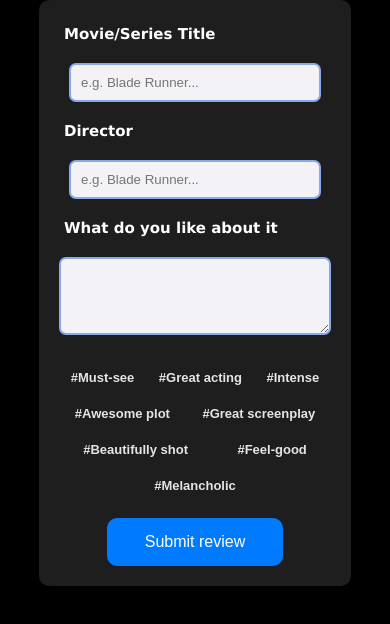
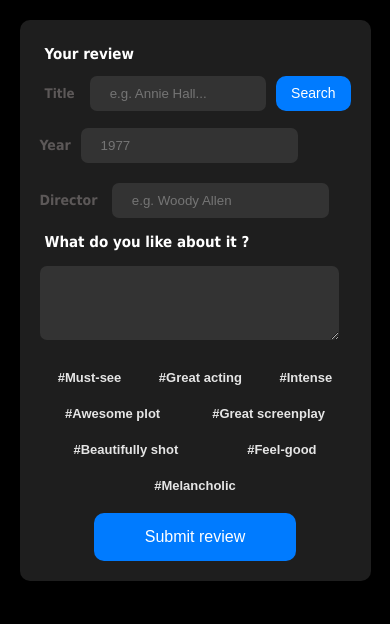
Before and after one commit to evakalo/movie-app, a React (Create React App) app: page / in a window 390 px wide. Shown: the top 624 px of the page. Built offline with nearby package versions, Linux system fonts and the light colour scheme; the HTML template or start-up script is replaced by a standard one.

Commit message:
added search input for the movie that is connected to the omdb api which takes year, title and poster of the movie, and fills the form inputs automatically. when review is submitted it is shown with poster, title, year and the rveview text that the user wrote.

```diff
--- a/src/components/Reviews/MovieReview.js
+++ b/src/components/Reviews/MovieReview.js
@@ -1,19 +1,30 @@
 import filmsStyles from "../../styles/MovieReview.module.css";
 
-const MovieReview = ({ title, text, director, children, selectedTags }) => {
+const MovieReview = ({ text, selectedTags, movie }) => {
   return (
     <div className={filmsStyles.wrapper}>
-      <h2>{children}</h2>
-      <h3 className={filmsStyles.header}>Title : {title}</h3>
-      <h5 className={filmsStyles.cast}>director: {director}</h5>
-      <p className={filmsStyles.text}>Review: {text}</p>
+      <img
+        src={movie.poster}
+        className={filmsStyles.poster}
+        alt="movie poster"
+      ></img>
+      <div className={filmsStyles.textWrapper}>
+        <h3 className={filmsStyles.header}>{movie.title}</h3>
+        <div className={filmsStyles.titles}>
+          <h5 className={filmsStyles.cast}>Year: {movie.year}</h5>
+          <h5 className={filmsStyles.cast}>Director: {movie.director}</h5>
+        </div>
+        <h5 className={filmsStyles.text}>Review:</h5>
+        <p className={filmsStyles.text}> {text}</p>
         <div className={filmsStyles.tags}>
           {selectedTags ? (
             selectedTags.map((tag, index) => <p key={index}>#{tag}</p>)
           ) : (
             <p></p>
           )}
+        </div>{" "}
       </div>
+
       {/* <p className={filmsStyles.author}> by: {data.author}</p> */}
     </div>
   );
--- a/src/components/Reviews/ReviewForm.js
+++ b/src/components/Reviews/ReviewForm.js
@@ -6,6 +6,11 @@ const ReviewForm = ({
   handleChange,
   handleSubmit,
   handleTagClick,
+  handleSearch,
+  showSuggestions,
+  data,
+  fillInMovie,
+  movie,
 }) => {
   const buttons = [
     "Must-see",
@@ -21,23 +26,61 @@ const ReviewForm = ({
   return (
     <section className={formStyles.review}>
       <form onSubmit={handleSubmit}>
-        <h3 className={formStyles.title}>Movie/Series Title </h3>
+        <h3 className={formStyles.title}>Your review </h3>
+        <div className={formStyles.searchBar}>
+          <h5>Title</h5>
           <input
             name="title"
-          type="text"
-          placeholder="e.g. Blade Runner..."
+            type="search"
+            placeholder="e.g. Annie Hall..."
             value={title || ""}
             onChange={handleChange}
           ></input>{" "}
-        <h3 className={formStyles.title}>Director</h3>
+          <button className={formStyles.search} onClick={handleSearch}>
+            Search
+          </button>{" "}
+        </div>
+        {showSuggestions && data && data.length > 0 ? (
+          <ul className={formStyles.searchResults}>
+            {data.map((movie, index) => (
+              <li
+                onClick={() =>
+                  fillInMovie(movie.Title, movie.Year, movie.Poster)
+                }
+                key={index}
+              >
+                {movie.Title} : {movie.Year}
+              </li>
+            ))}
+          </ul>
+        ) : !data ? (
+          <p>No results</p>
+        ) : (
+          <></>
+        )}{" "}
+        <div className={formStyles.inputsWrapper}>
+          <h4 className={formStyles.smallTitle}>
+            Year
+            <input
+              name="year"
+              type="text"
+              placeholder="1977"
+              value={movie.year || ""}
+              onChange={handleChange}
+            ></input>
+          </h4>{" "}
+          <h4 className={formStyles.smallTitle}>
+            Director{" "}
             <input
               name="director"
               type="text"
-          placeholder="e.g. Blade Runner..."
+              placeholder="e.g. Woody Allen"
               value={director || ""}
               onChange={handleChange}
             ></input>{" "}
-        <h3>What do you like about it</h3>
+          </h4>
+        </div>
+        <h3 className={formStyles.title}> What do you like about it ?</h3>
         <textarea
           name="text"
           cols="15"
--- a/src/components/Reviews/ReviewList.js
+++ b/src/components/Reviews/ReviewList.js
@@ -7,10 +7,12 @@ import ReviewForm from "./ReviewForm";
 import MovieReview from "./MovieReview";
 
 const ReviewList = () => {
+  const [review, setReview] = useState({});
   const [reviews, setReviews] = useState([]);
-  //const [showReview, setShowReview] = useState(false);
+  const [data, setData] = useState({});
+
+  const [showSuggestions, setShowSuggestions] = useState(false);
   const [selectedTags, setSelectedTags] = useState([]);
-  const [review, setReview] = useState({});
   const handleTagClick = (e) => {
     const tag = e.target.value;
     setSelectedTags((prevTags) => [...prevTags, tag]); // Update selectedTags
@@ -25,15 +27,59 @@ const ReviewList = () => {
     const value = e.target.value;
     setReview((values) => ({ ...values, [name]: value }));
   };
+  const handleData = (data) => {
+    if (data) {
+      // console.log(data.Search);
+      const film = data.Search;
+
+      setData(film);
+      setShowSuggestions(true);
+    } else {
+      console.log("No movies");
+      setShowSuggestions(false);
+    }
+  };
+  const handleError = (data) => {
+    alert("No movies");
+  };
+  const fillInMovie = (movie, year, poster) => {
+    setReview({
+      title: movie,
+      year: year,
+      poster: poster,
+    });
+
+    setShowSuggestions(false);
+  };
+
+  const handleSearch = (e) => {
+    e.preventDefault();
+    const film = review.title;
+    // const apiKey = super secret key;
+
+    fetch(`https://www.omdbapi.com/?i=tt3896198&apikey=${apiKey}&s=${film}`)
+      .then((success) => {
+        return success.json();
+      })
+      .then((movies) => {
+        handleData(movies);
+      })
+      .catch((error) => {
+        handleError(error);
+      });
+
+    // console.log(film);
+  };
+
   const handleSubmit = (e) => {
     e.preventDefault();
+
     const updatedReviews = [...reviews];
     updatedReviews.push(review);
     setReviews(updatedReviews);
-    console.log(updatedReviews);
     setReview({});
+
     console.log(selectedTags);
-    //  setShowReview(true);
   };
   return (
     <div className={listStyles.container}>
@@ -44,21 +90,19 @@ const ReviewList = () => {
         handleChange={handleChange}
         handleSubmit={handleSubmit}
         handleTagClick={handleTagClick}
+        handleSearch={handleSearch}
+        showSuggestions={showSuggestions}
+        fillInMovie={fillInMovie}
+        data={data}
+        movie={review}
       />
-
-      {/* <MovieReview
-        title={review.title}
-        text={review.text}
-        director={review.director}
-      ></MovieReview> */}
 
       {reviews.map((review, index) => (
         <MovieReview
           key={index}
-          title={review.title}
           text={review.text}
-          director={review.director}
           selectedTags={review.selectedTags}
+          movie={review}
         />
       ))}
     </div>
--- a/src/styles/MovieReview.module.css
+++ b/src/styles/MovieReview.module.css
@@ -1,27 +1,43 @@
 .wrapper {
   display: flex;
+  width: 38%;
+  color: #cccccc;
+  margin: 10px;
+  border-radius: 10px;
+  padding: 20px;
+  background-color: #1e1e1e;
+}
+.textWrapper {
+  display: flex;
   flex-direction: column;
-  align-items: center;
-  width: 40%;
+  align-items: flex-start;
+  justify-content: flex-start;
+  width: 80%;
+  height: 200px;
   color: #cccccc;
-  margin: 15px;
+  margin: 0px;
   border-radius: 10px;
-  padding: 5px;
+  gap: 5px;
+  padding: 15px;
   background-color: #1e1e1e;
+}
+.header,
+.tags,
+.cast,
+.text,
+.author {
+  padding: 7px 10px;
+  margin: 0;
 }
 
 .header,
-.tags,
-.text,
-.cast,
-.author {
-  padding: 5px 10px;
-}
-.header,
 .author {
   color: white;
+  font-size: 20px;
 }
-
+.titles {
+  display: flex;
+}
 .tags {
   font-weight: bold;
   font-size: 13px;
@@ -33,29 +49,58 @@
 .author {
   font-weight: bold;
 }
-.image {
-  border-radius: 5px;
+
+.text {
+  margin: 0;
+}
+.poster {
+  width: 30%;
+  height: 30%;
+
+  color: #1e1e1e;
+}
+.textWrapper p {
+  font-size: 12px;
 }
 @media (max-width: 700px) {
   .wrapper {
-    flex-wrap: wrap;
+    align-items: flex-start;
+    flex-direction: column;
+    width: 90%;
+    padding: 10px;
+  }
+  .textWrapper {
+    display: flex;
+    align-items: flex-start;
     justify-content: center;
-    flex-direction: column;
     width: 80%;
+
+    height: auto;
+    padding: 20px;
+  }
+  .poster {
+    width: 100%;
+  }
+  .tags {
+    font-size: 12px;
+  }
+  .titles {
+    gap: 10px;
+  }
+  .header {
+    font-size: 16px;
   }
 
-  .image {
-    border-radius: 15px;
-  }
-  .tags {
+  .tags p {
     font-weight: bold;
     font-size: 12px;
   }
+
   .header,
   .tags,
   .text,
   .cast,
   .author {
-    padding: 0px 5px;
+    padding: 0px 0px;
   }
 }
--- a/src/styles/ReviewForm.module.css
+++ b/src/styles/ReviewForm.module.css
@@ -1,7 +1,8 @@
 .review {
+  margin: 20px;
   display: flex;
   width: 40%;
-  font-family: Verdana, Geneva, Tahoma, sans-serif;
+  font-family: Tahoma, sans-serif;
   color: white;
 }
 
@@ -11,37 +12,117 @@
   border-radius: 10px;
   padding: 20px;
   display: flex;
-  gap: 5px;
   flex-direction: column;
 }
-
+.title {
+  padding: 0px 40px;
+  font-size: 20px;
+}
 .review input {
-  padding: 10px;
+  padding: 10px 20px;
   margin: 10px;
-  border: 2px rgb(138, 169, 234) solid;
+  border: none;
   border-radius: 7px;
-  background-color: #f2f2f7;
+  background-color: #333333;
+  color: white;
 }
 
 .review input:focus {
-  outline: 3px solid #ffd24d;
+  outline: 1px solid #007bff;
   border: none;
 }
-.review h3 {
+.review h5 {
   margin: 5px;
+  color: #5c5858;
+}
+
+.searchBar {
+  display: flex;
+  justify-content: space-around;
+  align-items: center;
+  width: 100%;
+  height: 50px;
+}
+.searchBar input {
+  width: 70%;
+}
+.searchBar button {
+  width: 30%;
+  background-color: #007bff;
+  border: none;
   color: white;
+  height: 70%;
+  font-size: 14px;
+  border-radius: 10px;
+}
+
+.searchBar button:hover {
+  background-color: #0056b3;
+
+  cursor: pointer;
+  transition: all ease-in 200ms;
+}
+.searchBar button:active {
+  background-color: white;
+  color: #007bff;
+  cursor: pointer;
+  transition: all ease-in 200ms;
+}
+
+.searchResults {
+  position: relative;
+  height: 100px;
+  left: 45px;
+  width: 60%;
+  overflow: scroll;
+  overflow-x: hidden;
+  list-style-type: none;
+  font-size: 13px;
+  padding: 10px 20px;
+  background-color: #333333;
+  border-radius: 7px;
+  margin: 0;
+}
+.searchResults li {
+  padding-top: 10px;
+}
+.searchResults li:hover {
+  font-weight: bold;
+  cursor: pointer;
+}
+.noResults {
+  padding: 10px;
+}
+.smallTitle {
+  color: #5c5858;
+  font-size: 14px;
+}
+.title h3 {
+  color: #5c5858;
+}
+.inputsWrapper {
+  display: flex;
+}
+
+.smallTitle input {
+  border: none;
+  background-color: #333333;
+  color: #e5e5e5;
 }
 .review textarea {
-  margin: 10px 0;
-  border: 2px rgb(138, 169, 234) solid;
+  margin: 10px 40px;
+  border: none;
+  width: 80%;
   border-radius: 7px;
   font-size: large;
   padding: 10px;
   background-color: #f2f2f7;
+  background-color: #333333;
+  color: #e5e5e5;
 }
 
 .review textarea:focus {
-  outline: 3px solid #ffd24d;
+  outline: 1px solid #007bff;
   border: none;
 }
 .reviewButton {
@@ -84,8 +165,42 @@
 }
 @media (max-width: 700px) {
   .review {
-    width: 80%;
+    width: 90%;
+    flex-direction: column;
   }
+  .title {
+    padding: 0px 0px;
+    font-size: 20px;
+    text-align: center;
+  }
+
+  .searchResults {
+    position: relative;
+    height: 100px;
+    left: 45px;
+    width: 55%;
+    overflow: scroll;
+    overflow-x: hidden;
+    list-style-type: none;
+    font-size: 13px;
+    padding: 10px 20px;
+    text-align: left;
+  }
+  .inputsWrapper {
+    flex-direction: column;
+    margin: 0px;
+    gap: 0px;
+  }
+  .inputsWrapper h4 {
+    margin: 0px;
+    gap: 0px;
+  }
+  .review textarea {
+    margin: 10px 0px;
+    border: none;
+    width: 90%;
+  }
+
   .reviewButton {
     border: none;
     color: white;
--- a/src/styles/ReviewList.module.css
+++ b/src/styles/ReviewList.module.css
@@ -4,7 +4,7 @@
   flex-direction: column;
   align-items: center;
   justify-content: center;
-
+  gap: 20px;
   width: 100vw;
   font-family: Verdana, Geneva, Tahoma, sans-serif;
 }
```
Lines whose indentation alone changed are shown as unchanged.
